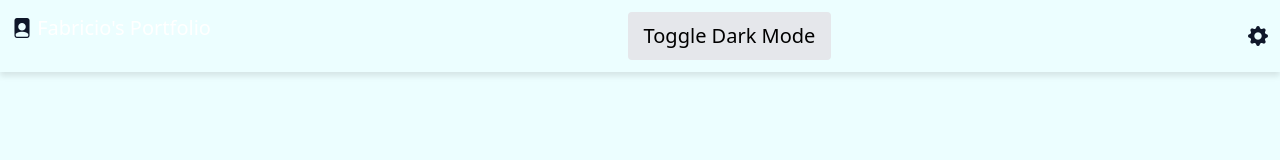
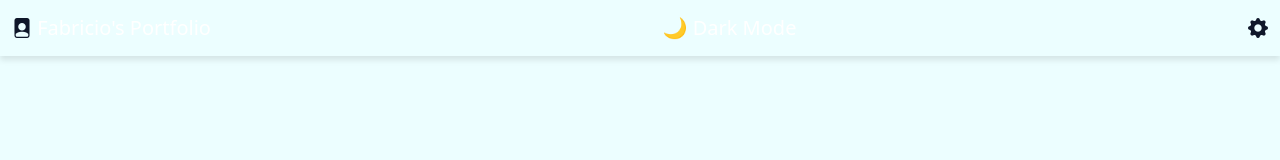
Before and after one commit to fcursino/portfolio, an Astro site: page / in a window 1280 px wide. Built offline with nearby package versions, Linux system fonts and the light colour scheme; Astro itself is replaced by a stand-in of ours.

Commit message:
testing new toggle component to switch theme

```diff
--- a/astro.config.mjs
+++ b/astro.config.mjs
@@ -1,8 +1,8 @@
 import { defineConfig } from 'astro/config';
-
+import react from '@astrojs/react'
 import tailwind from "@astrojs/tailwind";
 
 // https://astro.build/config
 export default defineConfig({
-  integrations: [tailwind()]
+  integrations: [tailwind(), react()]
 });
--- a/package.json
+++ b/package.json
@@ -11,9 +11,13 @@
   },
   "dependencies": {
     "@astrojs/check": "^0.9.2",
+    "@astrojs/react": "^3.6.2",
     "@astrojs/tailwind": "^5.1.0",
+    "@types/react": "^18.3.4",
     "astro": "^4.14.0",
     "bootstrap-icons": "^1.11.3",
+    "react": "^18.3.1",
+    "react-dom": "^18.3.1",
     "tailwindcss": "^3.4.10",
     "typescript": "^5.5.4"
   }
--- a/src/components/Header.astro
+++ b/src/components/Header.astro
@@ -1,8 +1,18 @@
 ---
-import ThemeToggle from "./ThemeToggle.astro"
+import ThemeToggle from "./ThemeToggle"
 ---
+<script>
+	(function() {
+		const savedTheme = localStorage.getItem('theme');
+		if (savedTheme) {
+			document.documentElement.classList.add(savedTheme);
+		} else if (window.matchMedia('(prefers-color-scheme: dark)').matches) {
+			document.documentElement.classList.add('dark');
+		}
+	})();
+</script>
+<header class="container-header">
 
-<header class="container-header">
   <div>
     <i class="bi bi-file-person-fill text-dark dark:text-light"></i>
     Fabricio's Portfolio
--- a/src/components/ThemeToggle.astro
+++ /dev/null
@@ -1,25 +0,0 @@
----
-const toggleDarkMode = (): void => {
-  console.log('asegf')
-  const htmlElement = document.documentElement;
-  const currentTheme = htmlElement.classList.contains('dark') ? 'dark' : 'light';
-  const newTheme = currentTheme === 'dark' ? 'light' : 'dark';
-
-  htmlElement.classList.remove(currentTheme);
-  htmlElement.classList.add(newTheme);
-  localStorage.setItem('theme', newTheme);
-};
-
-if (typeof window !== 'undefined') {
-  const savedTheme = localStorage.getItem('theme');
-  if (savedTheme) {
-    document.documentElement.classList.add(savedTheme);
-  }
-}
----
-
-<button
-  onclick={`${() => toggleDarkMode()}`}
-  class="bg-gray-200 dark:bg-gray-800 text-black dark:text-white px-4 py-2 rounded">
-  Toggle Dark Mode
-</button>
--- /dev/null
+++ b/src/components/ThemeToggle.tsx
@@ -0,0 +1,39 @@
+import React, { useEffect, useState } from 'react';
+
+const ThemeToggle: React.FC = () => {
+  const [theme, setTheme] = useState<'light' | 'dark'>('light');
+
+  useEffect(() => {
+    // Verifica o tema salvo no localStorage e aplica o tema ao documento
+    const savedTheme = (localStorage.getItem('theme') as 'light' | 'dark') || 'light';
+    setTheme(savedTheme);
+
+    if (savedTheme === 'dark') {
+      document.documentElement.classList.add('dark');
+    } else {
+      document.documentElement.classList.remove('dark');
+    }
+  }, []);
+
+  useEffect(() => {
+    // Atualiza o tema e salva no localStorage quando o estado muda
+    if (theme === 'dark') {
+      document.documentElement.classList.add('dark');
+    } else {
+      document.documentElement.classList.remove('dark');
+    }
+    localStorage.setItem('theme', theme);
+  }, [theme]);
+
+  const toggleTheme = () => {
+    setTheme(prevTheme => (prevTheme === 'light' ? 'dark' : 'light'));
+  };
+
+  return (
+    <button onClick={toggleTheme}>
+      {theme === 'light' ? '🌙 Dark Mode' : '☀️ Light Mode'}
+    </button>
+  );
+};
+
+export default ThemeToggle;
--- a/tailwind.config.mjs
+++ b/tailwind.config.mjs
@@ -1,6 +1,7 @@
 /** @type {import('tailwindcss').Config} */
 export default {
 	content: ['./src/**/*.{astro,html,js,jsx,md,mdx,svelte,ts,tsx,vue}'],
+	darkMode: 'class',
 	theme: {
 		extend: {
 			colors: {
```
Also changed, not shown: 1 other file.
